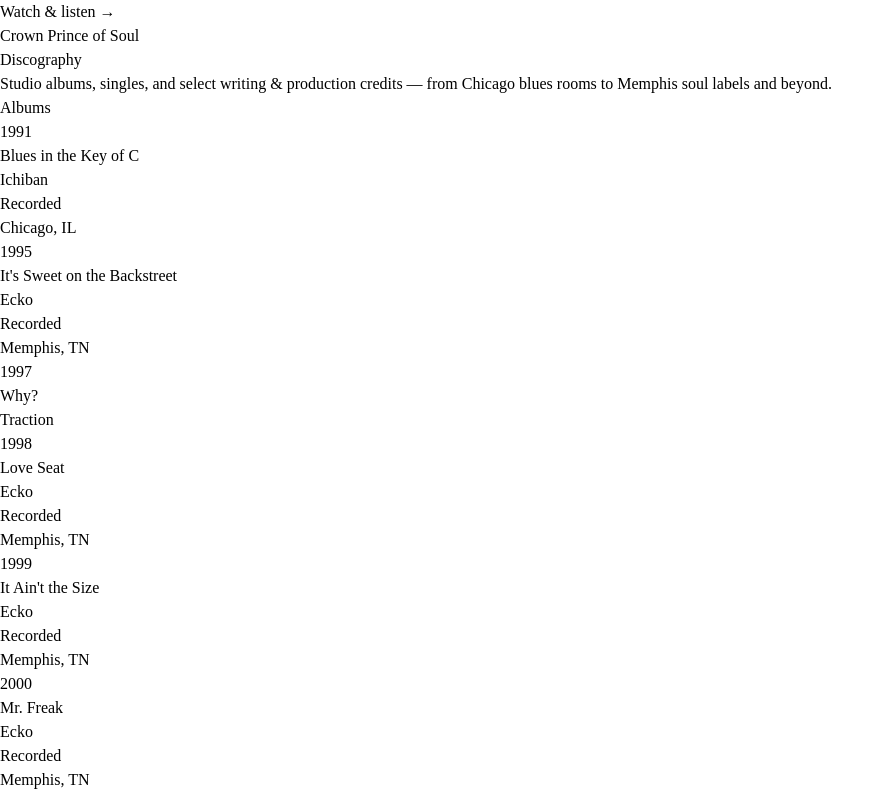
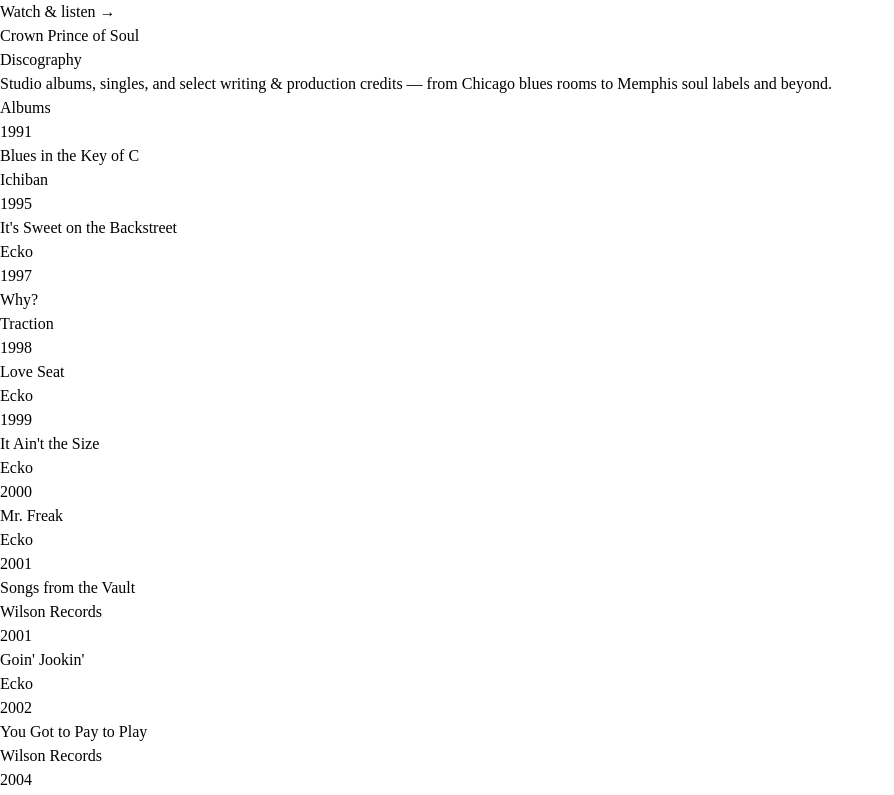
Before and after one commit to Dbaileyfam/CharlesWilsonSoul, a React (Vite) app in the folder web/: page / in a window 1280 px wide. Shown: the part 960-1755 px from the top of the page, without its empty margins (0-894 px from the left). Built offline with nearby package versions, Linux system fonts and the light colour scheme.

Commit message:
Home: remove Recorded location from Albums cards
Made-with: Cursor

```diff
--- a/web/src/components/DiscographySection.tsx
+++ b/web/src/components/DiscographySection.tsx
@@ -43,16 +43,6 @@ export function DiscographySection() {
                 {album.title}
               </h4>
               <p className="mt-1 text-sm text-cream/45">{album.label}</p>
-              {album.location ? (
-                <dl className="mt-4 space-y-2 border-t border-white/10 pt-4 text-sm text-cream/65">
-                  <div>
-                    <dt className="text-xs uppercase tracking-wider text-cream/40">
-                      Recorded
-                    </dt>
-                    <dd className="mt-0.5">{album.location}</dd>
-                  </div>
-                </dl>
-              ) : null}
             </article>
           ))}
         </div>
--- a/web/src/data/discography.ts
+++ b/web/src/data/discography.ts
@@ -2,7 +2,6 @@ export type AlbumEntry = {
   year: number
   title: string
   label: string
-  location: string | null
 }
 
 export type SingleEntry = {
@@ -22,91 +21,76 @@ export const discographyAlbums: AlbumEntry[] = [
     year: 1991,
     title: 'Blues in the Key of C',
     label: 'Ichiban',
-    location: 'Chicago, IL',
   },
   {
     year: 1995,
     title: "It's Sweet on the Backstreet",
     label: 'Ecko',
-    location: 'Memphis, TN',
   },
   {
     year: 1997,
     title: 'Why?',
     label: 'Traction',
-    location: null,
   },
   {
     year: 1998,
     title: 'Love Seat',
     label: 'Ecko',
-    location: 'Memphis, TN',
   },
   {
     year: 1999,
     title: "It Ain't the Size",
     label: 'Ecko',
-    location: 'Memphis, TN',
   },
   {
     year: 2000,
     title: 'Mr. Freak',
     label: 'Ecko',
-    location: 'Memphis, TN',
   },
   {
     year: 2001,
     title: 'Songs from the Vault',
     label: 'Wilson Records',
-    location: null,
   },
   {
     year: 2001,
     title: "Goin' Jookin'",
     label: 'Ecko',
-    location: 'Memphis, TN',
   },
   {
     year: 2002,
     title: 'You Got to Pay to Play',
     label: 'Wilson Records',
-    location: null,
   },
   {
     year: 2004,
     title: 'If Heartaches Were Nickels',
     label: 'Delmark',
-    location: 'Chicago, IL',
   },
   {
     year: 2005,
     title: "If It Ain't Broke Don't Fix It",
     label: 'Delta',
-    location: null,
   },
   {
     year: 2007,
     title: 'The After Party',
     label: 'Severn',
-    location: null,
   },
   {
     year: 2009,
     title: 'Troubled Child',
     label: 'Severn',
-    location: null,
   },
   {
     year: 2010,
     title: 'That Girl Belongs to Me',
     label: 'Severn',
-    location: null,
   },
   {
     year: 2011,
     title: 'Sweet & Sour Blues',
     label: '—',
-    location: null,
   },
 ]
 
```
